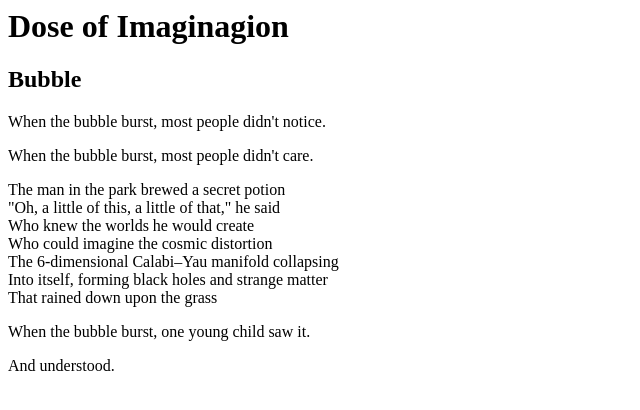
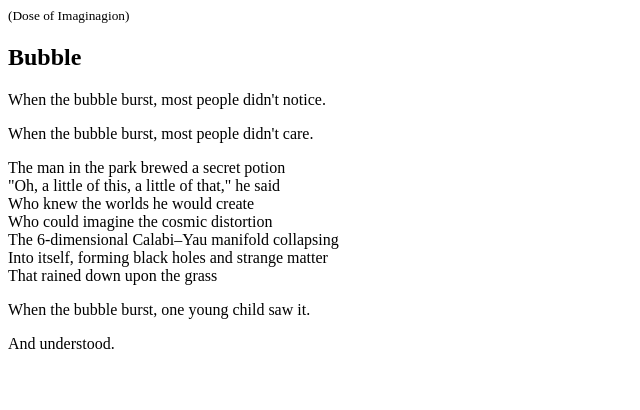
Before and after one commit to fordsfords/fordsfords.github.io, a plain HTML site: page bubble.html in a window 1280 px wide. Shown: the whole page, without its empty margins (0-640 px from the left). Drawn offline with Linux system fonts and the light colour scheme.

Commit message:
Update bubble.html

```diff
--- a/bubble.html
+++ b/bubble.html
@@ -1,7 +1,7 @@
 <html>
 <head><title>DoI: Bubble</title></head>
 <body bgcolor="#FFFFFF">
-<h1>Dose of Imaginagion</h1>
+<small>(Dose of Imaginagion)</small>
 <h2>Bubble</h2>
 <p>When the bubble burst, most people didn't notice.
 
```
